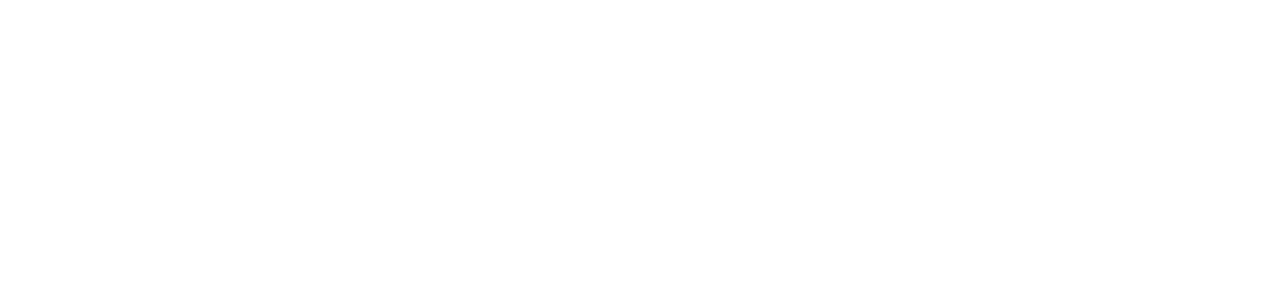
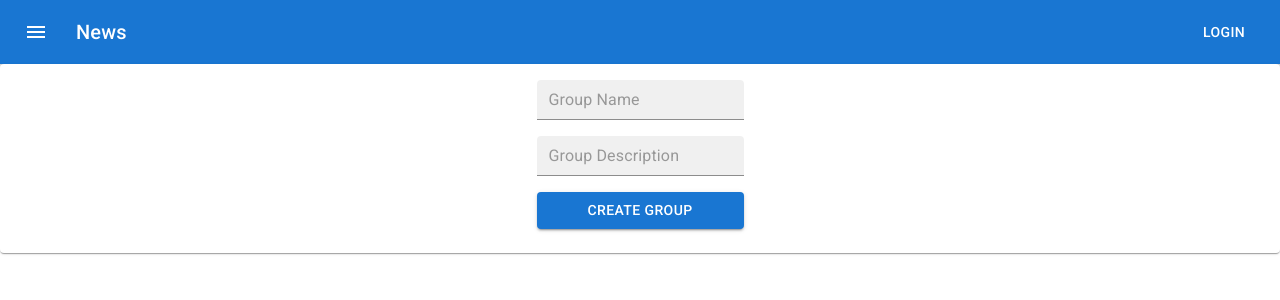
Before and after one commit to Debashish-Dey-DM/VendoRever, a React (Create React App) app in the folder vendoreact/: page /user/createGroup in a window 1280 px wide. Shown: the top 300 px of the page. Built offline with nearby package versions, Linux system fonts and the light colour scheme; sample sign-in values are in the browser's storage.

Commit message:
Group created, group List , Group showing done, Tried MODEL in laravel

```diff
--- a/vendoreact/src/App.js
+++ b/vendoreact/src/App.js
@@ -10,6 +10,8 @@
 import { FriendList } from './Components/FriendList';
 import { FriendRequest } from './Components/FriendRequest';
 import { SentRequest } from './Components/SentRequest';
+import { Creategroup } from './Components/groups/Creategroup';
+import { Group } from './Components/groups/Group';
 function App() {
   return (
     <div className="App">
@@ -18,20 +20,31 @@
 
       <Router>
         <Switch>
+          <Route path="/Signup" component={Signup} />
+          <Route path="/SignIn" component={SignIn} />
           <Route path="/user/Homepage" >
             <Protected Cmp={UserHome}/>
           </Route>
-            <Route path="/user/UserList" >
+          <Route path="/user/UserList" >
             <Protected Cmp={UserList}/>
           </Route>
-          {/* <Route path="/user/Homepage" component={UserHome} /> */}
-          {/* <Route path="/user/UserList" component={UserList} /> */}
-          <Route path="/Signup" component={Signup} />
-          <Route path="/SignIn" component={SignIn} />
+
           <Route path="/test" component={Test} />
-          <Route path="/user/FriendReq" component={FriendRequest} />
-          <Route path="/user/Friendlist" component={FriendList} />
-          <Route path="/user/SentRequest" component={SentRequest} />
+          <Route path="/user/FriendReq" >
+            <Protected Cmp={FriendRequest}/>
+          </Route>
+          <Route path="/user/Friendlist" >
+            <Protected Cmp={FriendList}/>
+          </Route>
+          <Route path="/user/SentRequest" >
+            <Protected Cmp={SentRequest}/>
+          </Route>
+          <Route path="/user/createGroup" >
+            <Protected Cmp={Creategroup}/>
+          </Route>
+          <Route  path="/user/group/:id">
+              <Protected Cmp={Group}/>
+          </Route>
           </Switch>
       </Router>
     </div>
--- a/vendoreact/src/Components/FriendList.js
+++ b/vendoreact/src/Components/FriendList.js
@@ -18,10 +18,13 @@
 import Typography from '@mui/material/Typography';
 import OnlyList from './OnlyList';
 import Navbar from './layouts/Navbar';
+import { Link } from 'react-router-dom';
+import VisibilityIcon from '@mui/icons-material/Visibility';
 
 export const FriendList = () => {
      const [current, setcurrent] = useState("");
   const [user, setuser] = useState([]);
+  const [group, setgroup] = useState([]);
   const mount = async () => {
          const data = JSON.parse(localStorage.getItem("user-info"));
          if (data) {
@@ -36,7 +39,12 @@
             setuser(res.data)
 
         }
-
+        const res2 = await axios.get(`http://localhost:8000/api/groupList/${id}`);
+           console.log(res2.data.status);
+            if (res2.status === 200) {
+                setgroup(res2.data)
+                console.log("success");
+            }
 
         }
 
@@ -59,7 +67,8 @@
 
       <CardContent>
         <Typography gutterBottom variant="h5" component="div">
-Friend List        </Typography>
+                Friend List        </Typography>
+
         <Typography variant="body2" color="text.secondary">
           Here Is the List of All users That You have sent friend Request . Now you can choose your vendor mates, make a group with them
           and you can sell products together to a shop
@@ -113,7 +122,57 @@
         <Button size="small">Share</Button>
         <Button size="small">Learn More</Button>
       </CardActions>
-            </Card>
+          </Card>
+          <Card sx={{ maxWidth: 700}}>
+            <CardContent>
+                      <Typography gutterBottom variant="h5" component="div">
+                Group List        </Typography>
+              <Link to ={'/user/createGroup'} > <h5>Create Group</h5> </Link>
+        <Typography variant="body2" color="text.secondary">
+          Here Is the List of All Groups That You have created . Now you can add your vendor mates into groups
+              </Typography>
+                      <List sx={{ width: '100%', maxWidth: 360, bgcolor: 'background.paper' }}>
+      {
+        group.map((e) => {
+          return (
+            <>
+
+              <ListItem>
+                <ListItemAvatar>
+                  <Avatar alt={e.Group_name} src="/static/images/avatar/1.jpg" />
+               </ListItemAvatar>
+                <ListItemText
+          primary={e.Group_name }
+          secondary={
+            <React.Fragment>
+              <Typography
+                sx={{ display: 'inline' }}
+                component="span"
+                variant="body2"
+                color="text.primary"
+              >
+
+              </Typography>
+              {e.Group_description}
+              <div>  <Link to ={`/user/group/${e.id}`} > <VisibilityIcon /> </Link></div>
+
+
+            </React.Fragment>
+          }
+        />
+             </ListItem>
+
+
+            </>
+          );
+        })
+      }
+
+    </List>
+
+
+            </CardContent>
+          </Card>
             </div>
             </div>
   );
--- /dev/null
+++ b/vendoreact/src/Components/groups/Creategroup.js
@@ -0,0 +1,82 @@
+import React from 'react'
+
+import Box from '@mui/material/Box';
+import Card from '@mui/material/Card';
+import CardActions from '@mui/material/CardActions';
+import CardContent from '@mui/material/CardContent';
+import Button from '@mui/material/Button';
+import Typography from '@mui/material/Typography';
+import { NewNavbar } from '../layouts/NewNavbar';
+import { Stack } from '@mui/material';
+import { TextField } from '@mui/material';
+import { useState } from 'react';
+import axios from 'axios';
+import { useHistory } from 'react-router-dom';
+export const Creategroup = () => {
+  const history = useHistory();
+      const [group, setGroup] = useState({
+    Group_name: '',
+    Group_description: ''
+
+  });
+  const handleChange = (e) => {
+    const name = e.target.name;
+    const value = e.target.value;
+    setGroup({ ...group, [name]: [value] })
+    console.log(name, value);
+  }
+
+    const submitData = async (e) => {
+        e.preventDefault();
+        const Group_name = group.Group_name.toString();
+        const Group_description = group.Group_description.toString();
+      const data = JSON.parse(localStorage.getItem("user-info"));
+      if (data) {
+        const id = data.id;
+
+        const res = await axios.post(`http://localhost:8000/api/createGroup/${id}`, { Group_name: Group_name, Group_description: Group_description });
+        console.log(res);
+        history.push('/user/Friendlist');
+        }
+    }
+    return (
+        <>
+            <NewNavbar />
+            <Card sx={{ minWidth: 275 }}>
+      <CardContent style={{display: 'flex',  justifyContent:'center', alignItems:'center',}}>
+       <form  onSubmit={submitData}>
+        <Stack spacing={2}>
+         <TextField
+        hiddenLabel
+        id="filled-hidden-label-small"
+        placeholder="Group Name"
+        variant="filled"
+        size="small"
+        name="Group_name"
+        onChange={handleChange}
+
+      />
+      <TextField
+        hiddenLabel
+        id="filled-hidden-label-small"
+        placeholder="Group Description"
+        variant="filled"
+        size="small"
+        name="Group_description"
+        onChange={handleChange}
+      />
+      <Button variant="contained" type="submit">
+        Create Group
+      </Button>
+
+    </Stack>
+    </form>
+
+      </CardContent>
+
+    </Card>
+
+
+        </>
+    )
+}
--- /dev/null
+++ b/vendoreact/src/Components/groups/Group.js
@@ -0,0 +1,29 @@
+import axios from 'axios'
+import React, { useEffect,useState } from 'react'
+import { useParams } from 'react-router-dom'
+import { NewNavbar } from '../layouts/NewNavbar'
+export const Group = () => {
+    const { id: gid } = useParams()
+    const [group, setgroup] = useState([]);
+    const mount = async () => {
+        const res = await axios.get(`http://localhost:8000/api/group/${gid}`);
+        console.log(res.data);
+        setgroup(res.data);
+    }
+    useEffect(() => {
+        mount();
+    }, [])
+    return (
+        <div>
+        <NewNavbar />
+        {
+                group.map((e) => {
+                    return (
+                        <h1>{e.Group_name}</h1>
+                    )
+            })
+       }
+        </div>
+
+    )
+}
--- a/vendoreact/src/Components/layouts/Navbar.js
+++ b/vendoreact/src/Components/layouts/Navbar.js
@@ -225,14 +225,14 @@
               <Badge color="error">
                 {/* badgeContent={4} */}
 
-                <Link to ={'/user/UserList'} > <h7>All Users</h7> </Link>
+                <Link to ={'/user/UserList'} > <h5>All Users</h5> </Link>
               </Badge>
             </IconButton>
             <IconButton size="large" aria-label="show 4 new mails" color="inherit">
               <Badge color="error">
                 {/* badgeContent={4} */}
 
-                <Link to ={'/user/SentRequest'} > <h7>Friend Request Sent</h7> </Link>
+                <Link to ={'/user/SentRequest'} > <h5>Friend Request Sent</h5> </Link>
               </Badge>
             </IconButton>
             <IconButton size="large" aria-label="show 4 new mails" color="inherit">
--- /dev/null
+++ b/vendoreact/src/Components/layouts/NewNavbar.js
@@ -0,0 +1,32 @@
+import * as React from 'react';
+import AppBar from '@mui/material/AppBar';
+import Box from '@mui/material/Box';
+import Toolbar from '@mui/material/Toolbar';
+import Typography from '@mui/material/Typography';
+import Button from '@mui/material/Button';
+import IconButton from '@mui/material/IconButton';
+import MenuIcon from '@mui/icons-material/Menu';
+
+export const  NewNavbar = ()=> {
+  return (
+    <Box sx={{ flexGrow: 1 }}>
+      <AppBar position="static">
+        <Toolbar>
+          <IconButton
+            size="large"
+            edge="start"
+            color="inherit"
+            aria-label="menu"
+            sx={{ mr: 2 }}
+          >
+            <MenuIcon />
+          </IconButton>
+          <Typography variant="h6" component="div" sx={{ flexGrow: 1 }}>
+            News
+          </Typography>
+          <Button color="inherit">Login</Button>
+        </Toolbar>
+      </AppBar>
+    </Box>
+  );
+}
--- a/vendoreact/src/index.js
+++ b/vendoreact/src/index.js
@@ -5,9 +5,9 @@
 import reportWebVitals from './reportWebVitals';
 
 ReactDOM.render(
-  <React.StrictMode>
+  <>
     <App />
-  </React.StrictMode>,
+  </>,
   document.getElementById('root')
 );
 
```
Also changed, not shown: vendoreact/src/Components/Test.js (+51 -7 lines), 9 other files (tests, documents, lock files or other folders).
